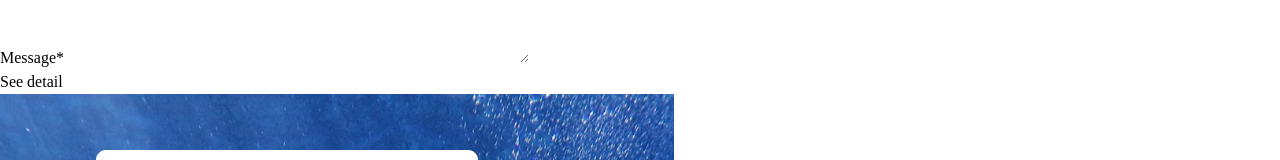
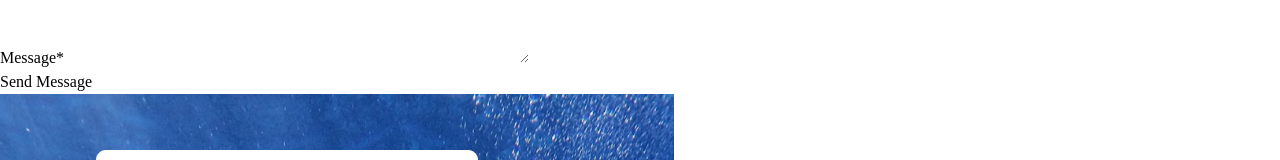
Before and after one commit to AmAmrita18/Tamarin-Pro-Diving, a React (Vite) app: page /#/contact in a window 1280 px wide. Shown: the part 771-931 px from the top of the page. Built offline with nearby package versions, Linux system fonts and the light colour scheme; a web font is replaced by a local one.

Commit message:
update button

```diff
--- a/src/components/Contact/FormContact.jsx
+++ b/src/components/Contact/FormContact.jsx
@@ -107,7 +107,7 @@ const FormContact = () => {
                 ></textarea>
               </div>
               <button className="bg-[#011219] transition-all duration-700 ease-in-out  hover:scale-95 text-white mt-10 rounded-full px-16 py-3">
-              See detail{" "}
+              Send Message{" "}
             </button>
             </div>
           </form>
```
